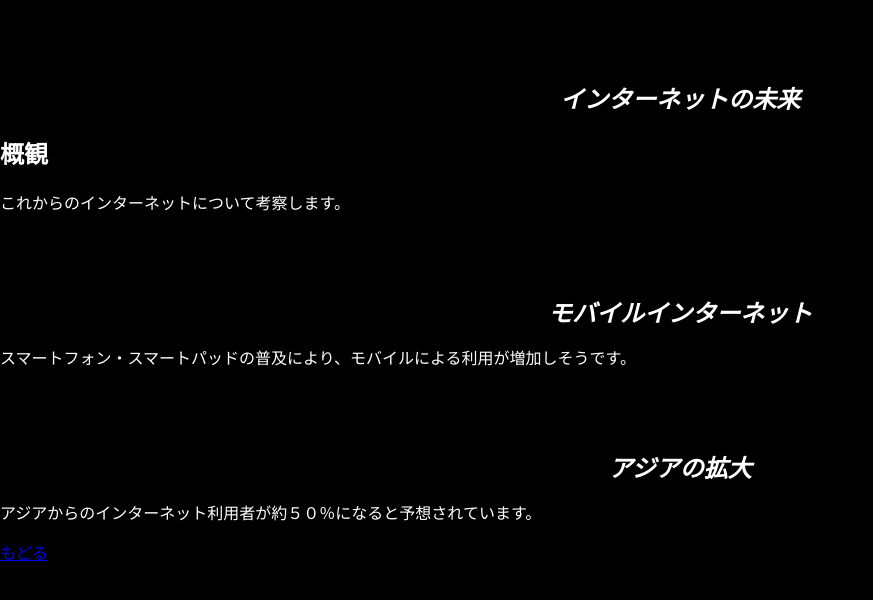
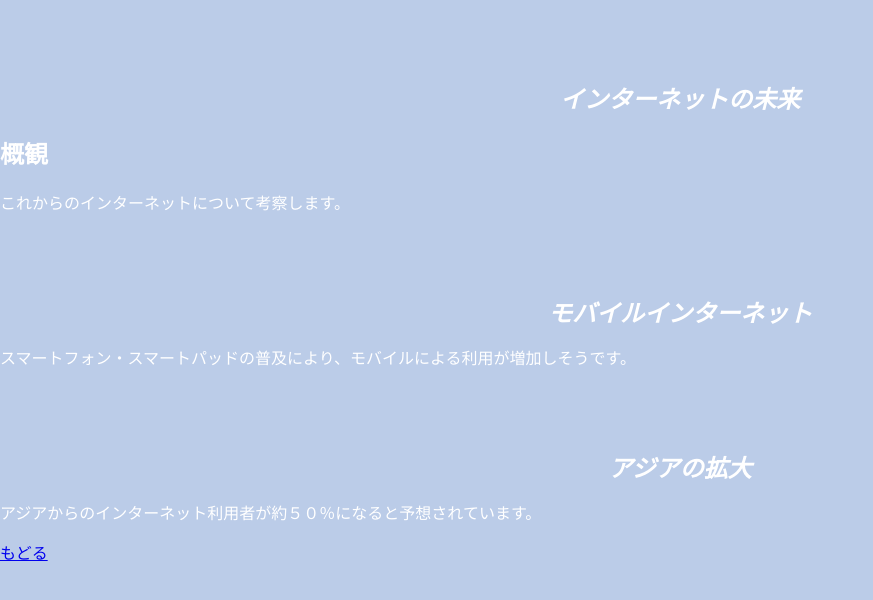
Before and after one commit to Ayumi715/visual_design, a plain HTML site: page 第二回/html5.html in a window 1280 px wide. Shown: the whole page, without its empty margins (0-873 px from the left). Drawn offline with Linux system fonts and the light colour scheme.

Commit message:
Update css.css

```diff
--- a/第二回/css.css
+++ b/第二回/css.css
@@ -16,6 +16,9 @@ body.design{/*index_3の背景*/
   background: #000000 url(bridge.JPG) no-repeat center center;
   background-size: cover;
 }
+body.five{/*html5の背景*/
+  background: #bbcce8 ;
+}
 .highlight {/*文字の色*/
   color: #08f830;
 }
```
